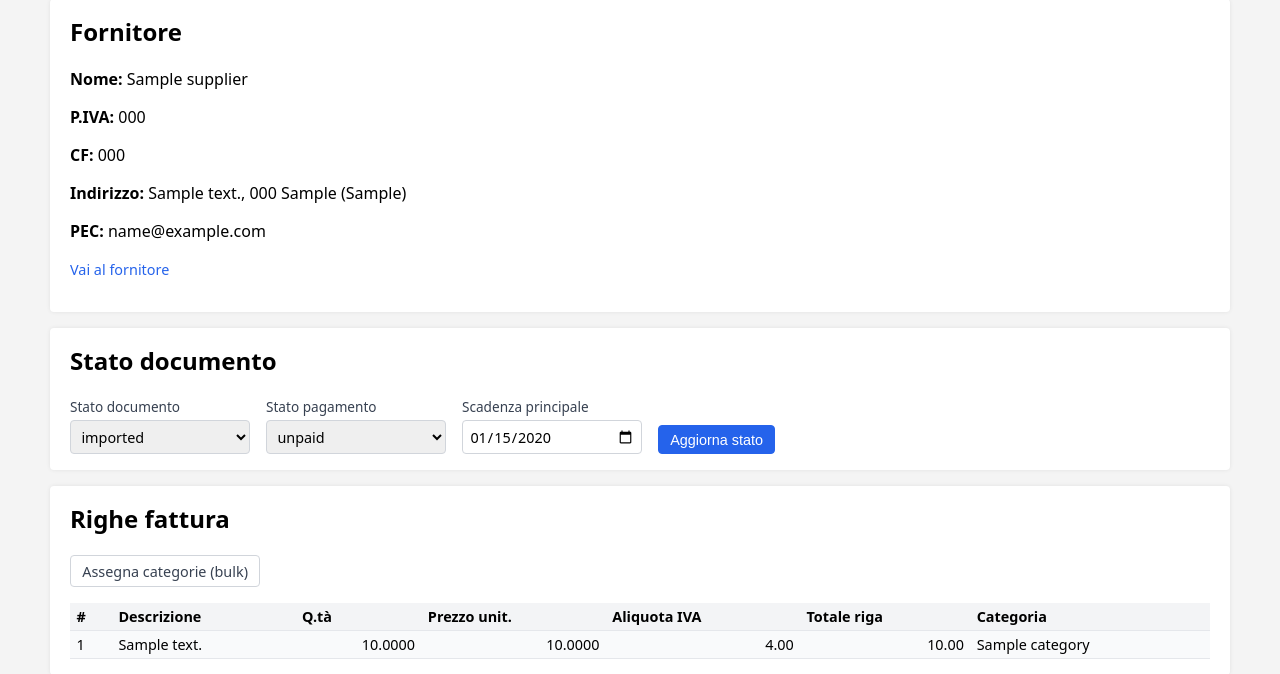
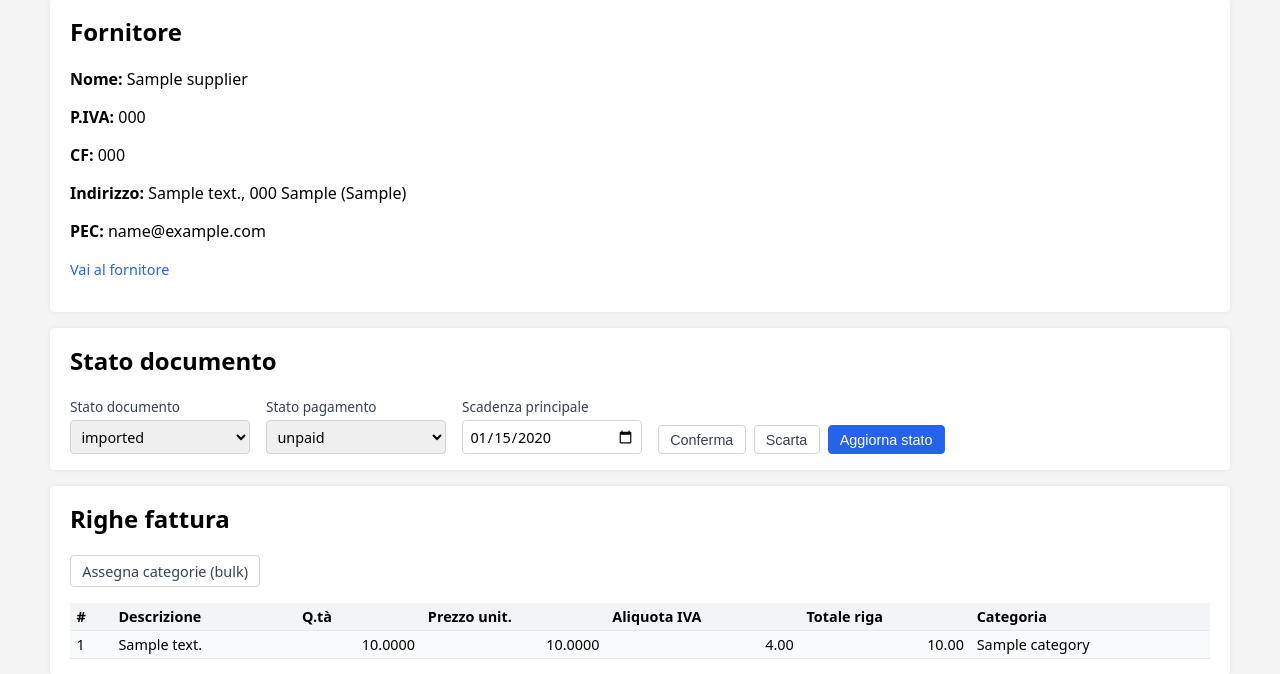
Before and after one commit to PierPaoloPastore/Progetto_Database_Acquisti, a Flask app: page /invoices/1 in a window 1280 px wide. Shown: the part 472-1146 px from the top of the page. Run offline with Flask 3, Linux system fonts and the light colour scheme; tables that the repository leaves empty hold one stand-in row (values such as "Sample post"); parts of the project's set-up code (start-up, migrations or seed data) failed here and were passed over.

Commit message:
Add rejected doc status handling

```diff
--- a/app/templates/invoices/detail.html
+++ b/app/templates/invoices/detail.html
@@ -61,7 +61,7 @@
         <div class="form-row">
             <label for="doc_status">Stato documento</label>
             <select id="doc_status" name="doc_status">
-                {% for status in ["imported", "verified", "archived"] %}
+                {% for status in ["imported", "verified", "rejected", "archived"] %}
                   <option value="{{ status }}"
                     {% if invoice.doc_status == status %}selected{% endif %}>
                     {{ status }}
@@ -87,9 +87,32 @@
         </div>
 
         <div class="form-actions">
+            <button type="button" class="btn-secondary" data-doc-status="verified">
+                Conferma
+            </button>
+            <button type="button" class="btn-secondary" data-doc-status="rejected">
+                Scarta
+            </button>
             <button type="submit" class="btn-primary">Aggiorna stato</button>
         </div>
     </form>
+    <script>
+        document.addEventListener('DOMContentLoaded', function () {
+            const form = document.getElementById('invoice-status-form');
+            const docStatusSelect = document.getElementById('doc_status');
+            const quickButtons = document.querySelectorAll('[data-doc-status]');
+
+            quickButtons.forEach(function (button) {
+                button.addEventListener('click', function () {
+                    const targetStatus = this.dataset.docStatus;
+                    if (targetStatus) {
+                        docStatusSelect.value = targetStatus;
+                        form.submit();
+                    }
+                });
+            });
+        });
+    </script>
 </section>
 
 <section class="panel">
--- a/app/web/routes_invoices.py
+++ b/app/web/routes_invoices.py
@@ -105,7 +105,12 @@ def update_status_view(invoice_id: int):
     - payment_status
     - due_date (opzionale)
     """
+    allowed_doc_statuses = {"imported", "verified", "rejected", "archived"}
+
     doc_status = request.form.get("doc_status") or None
+    if doc_status is not None and doc_status not in allowed_doc_statuses:
+        flash("Valore di stato documento non valido.", "danger")
+        return redirect(url_for("invoices.detail_view", invoice_id=invoice_id))
     payment_status = request.form.get("payment_status") or None
     due_date_str = request.form.get("due_date") or ""
     due_date = _parse_date(due_date_str)
```
